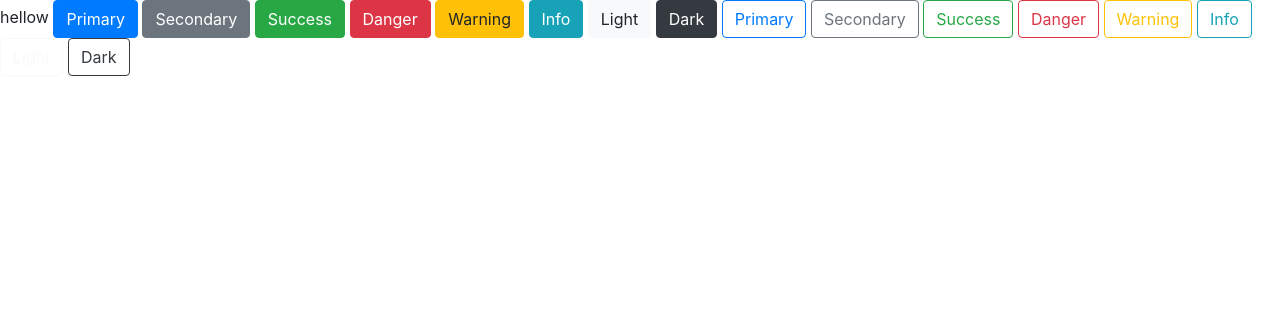
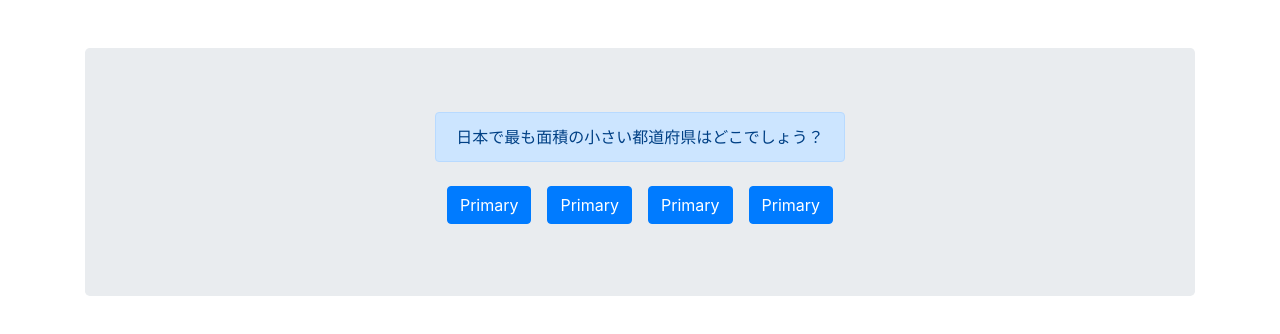
Before and after one commit to nakashimaiori/practice_javascript, a plain HTML site: page index.html in a window 1280 px wide. Drawn offline with nearby package versions, Linux system fonts and the light colour scheme.

Commit message:
js practice

```diff
--- a/index.html
+++ b/index.html
@@ -21,26 +21,33 @@
 </head>
 
 <body>
-hellow
+<div class="container">
 
-<button type="button" class="btn btn-primary">Primary</button>
-<button type="button" class="btn btn-secondary">Secondary</button>
-<button type="button" class="btn btn-success">Success</button>
-<button type="button" class="btn btn-danger">Danger</button>
-<button type="button" class="btn btn-warning">Warning</button>
-<button type="button" class="btn btn-info">Info</button>
-<button type="button" class="btn btn-light">Light</button>
-<button type="button" class="btn btn-dark">Dark</button>
+    <div class="jumbotron mt-5">
+      <div class="d-flex justify-content-center">
+        <div id="js-question" class="alert alert-primary" role="alert">
+          A simple primary alert—check it out!
+        </div>
+      </div>
+      <div id="js-items" class="d-flex justify-content-center">
+        <div class="m-2">
+          <button type="button" id="js-btn-1" class="btn btn-primary">Primary</button>
+        </div>
+        <div class="m-2">
+          <button type="button" id="js-btn-2" class="btn btn-primary">Primary</button>
+        </div>
+        <div class="m-2">
+          <button type="button" id="js-btn-3" class="btn btn-primary">Primary</button>
+        </div>
+        <div class="m-2">
+          <button type="button" id="js-btn-4" class="btn btn-primary">Primary</button>
+        </div>
+      </div>
+    </div>
+  </div>
 
 
-<button type="button" class="btn btn-outline-primary">Primary</button>
-<button type="button" class="btn btn-outline-secondary">Secondary</button>
-<button type="button" class="btn btn-outline-success">Success</button>
-<button type="button" class="btn btn-outline-danger">Danger</button>
-<button type="button" class="btn btn-outline-warning">Warning</button>
-<button type="button" class="btn btn-outline-info">Info</button>
-<button type="button" class="btn btn-outline-light">Light</button>
-<button type="button" class="btn btn-outline-dark">Dark</button>
+<script src="index.js"></script>
 </body>
 
 </html>
--- /dev/null
+++ b/index.js
@@ -0,0 +1,18 @@
+const question = "日本で最も面積の小さい都道府県はどこでしょう？";
+const answers = ["大阪", "香川", "東京", "沖縄"];
+const correct = "香川";
+
+
+document.getElementById("js-question").textContent = question;
+
+const $button = document.getElementByTagName("button");
+
+$button[0].textContent = answers[0];
+$button[1].textContent = answers[1];
+$button[2].textContent = answers[2];
+$button[3].textContent = answers[3];
+
+
+
+
+document.getElementById("js-btn-1").textContent = answers[0].addEventListener("click", () =>{})
```
